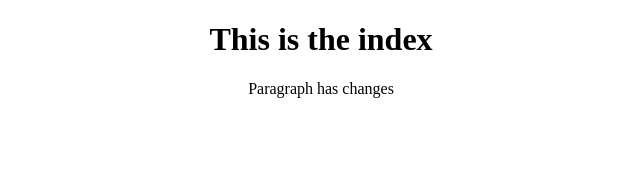
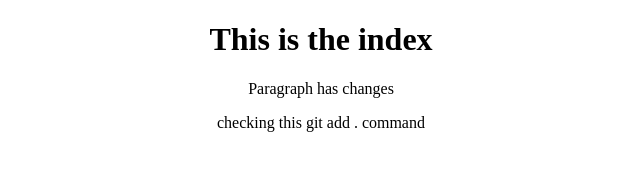
Before and after one commit to Shabair/testing, a plain HTML site: page index.html in a window 1280 px wide. Shown: the whole page, without its empty margins (319-959 px from the left). Drawn offline with Linux system fonts and the light colour scheme.

Commit message:
checking the git add . command

```diff
--- a/index.html
+++ b/index.html
@@ -7,6 +7,7 @@
 <center>
 	<h1>This is the index</h1>
 	<p>Paragraph has changes</p>
+	<p>checking this git add . command</p>
 </center>
 </body>
 </html>
```
